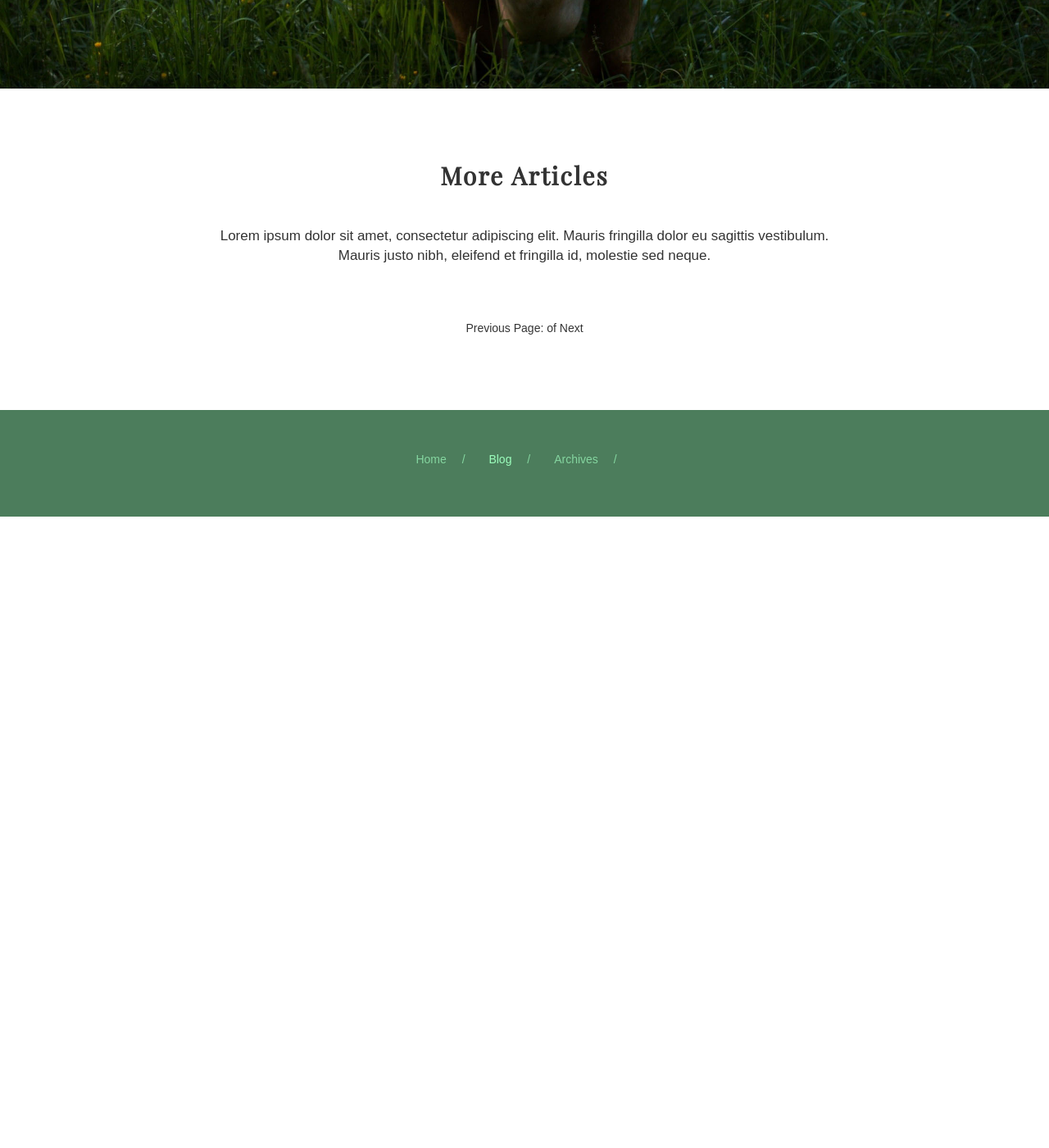
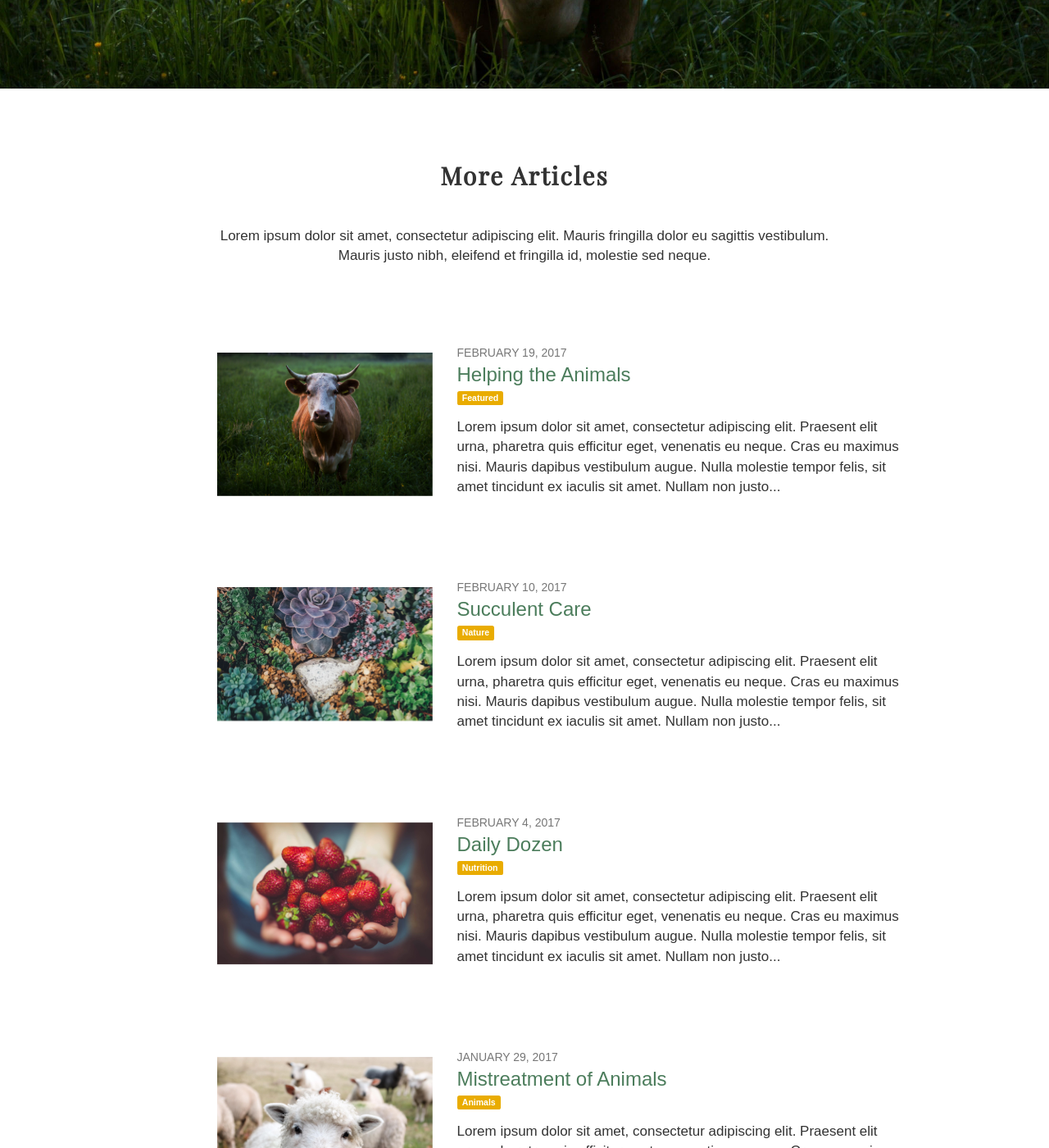
Before and after one commit to dillonchanis/ginablog, a Jekyll site: the page built from blog/index.html, in a window 1280 px wide and 1400 px high, scrolled down 1848 px. Shown: the whole window at 82% size. Built offline with Jekyll 4.4.1, drawn with Linux system fonts in a browser that asks for light colours; the list of posts is cut into pages by our own code; before the commit the page ends 2478 px from its top, so only the background shows below that; some of the changed text lies outside the part shown.

Commit message:
Getting pagination to work
In order for pagination to work, needed an index.html file.

```diff
--- a/blog.html
+++ b/blog/index.html
@@ -8,13 +8,13 @@ title: 'Blog'
   <div class="container container-padding">
     <div class="row">
       <div class="col-md-6 col-md-offset-3 text-center">
-        <h2>
+        <h2 data-aos="fade-up">
           Lorem ipsum dolor sit amet, consectetur adipiscing elit. Nunc rhoncus sit amet arcu eu auctor.
         </h2>
       </div>
     </div>
     <div class="row row-padding">
-      <div class="col-md-8 col-md-offset-2 text-center">
+      <div class="col-md-8 col-md-offset-2 text-center" data-aos="fade-up">
         <p>Lorem ipsum dolor sit amet, consectetur adipiscing elit. Nunc rhoncus sit amet arcu eu auctor. Vivamus rhoncus quis
           leo in egestas. Aenean sit amet sapien sed nulla pharetra luctus in quis elit. </p>
         <p>Phasellus eget erat iaculis, ullamcorper justo et, dapibus velit. Donec varius diam id quam maximus, eu tincidunt
@@ -46,13 +46,13 @@ title: 'Blog'
   <div class="container container-padding">
     <div class="row">
       <div class="col-md-12 text-center">
-        <h2>
+        <h2 data-aos="fade-up">
           More Articles
         </h2>
       </div>
     </div>
     <div class="row row-padding">
-      <div class="col-md-8 col-md-offset-2 text-center">
+      <div class="col-md-8 col-md-offset-2 text-center" data-aos="fade-up">
         <p>Lorem ipsum dolor sit amet, consectetur adipiscing elit. Mauris fringilla dolor eu sagittis vestibulum. Mauris justo
           nibh, eleifend et fringilla id, molestie sed neque.</p>
       </div>
@@ -60,9 +60,9 @@ title: 'Blog'
 
     <!-- Articles -->
     {% for post in paginator.posts %}
-      <div class="row article-row">
+      <div class="row article-row" data-aos="fade-up">
         <div class="col-md-3 col-md-offset-2">
-          <a href="{{ post.url }}"><img src="{{site.baseurl}}{{post.featured-image}}" class="img-responsive" /></a>
+          <a href="{{ post.url }}"><img src="{{site.github.url}}{{post.featured-image}}" class="img-responsive" /></a>
         </div>
 
         <div class="col-md-6">
@@ -82,7 +82,7 @@ title: 'Blog'
     {% endfor %}
 
     <!-- Pagination -->
-    <div class="row">
+    <div class="row" data-aos="fade-up">
       <div class="col-md-12 text-center">
         <div class="pagination">
           {% if paginator.previous_page %}
```
